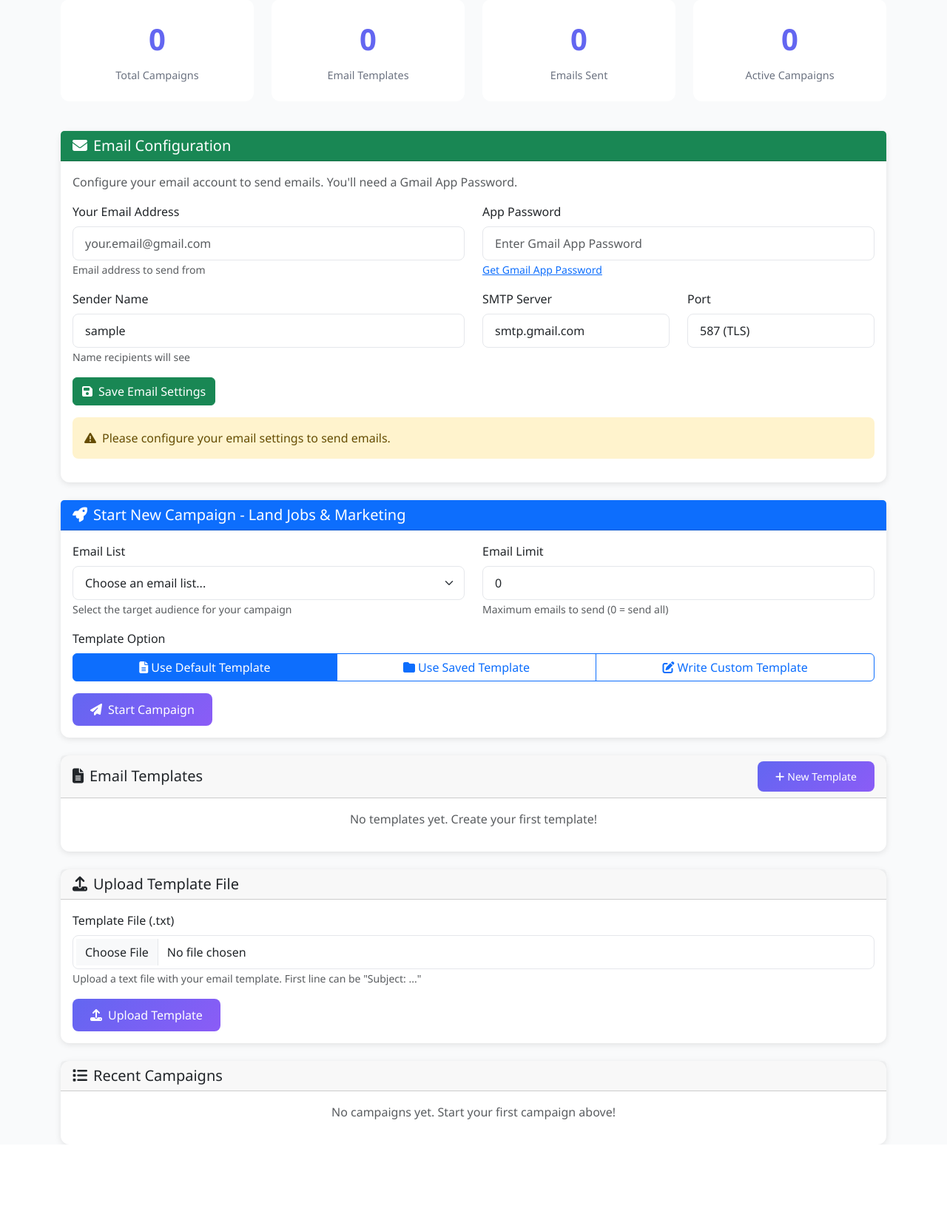
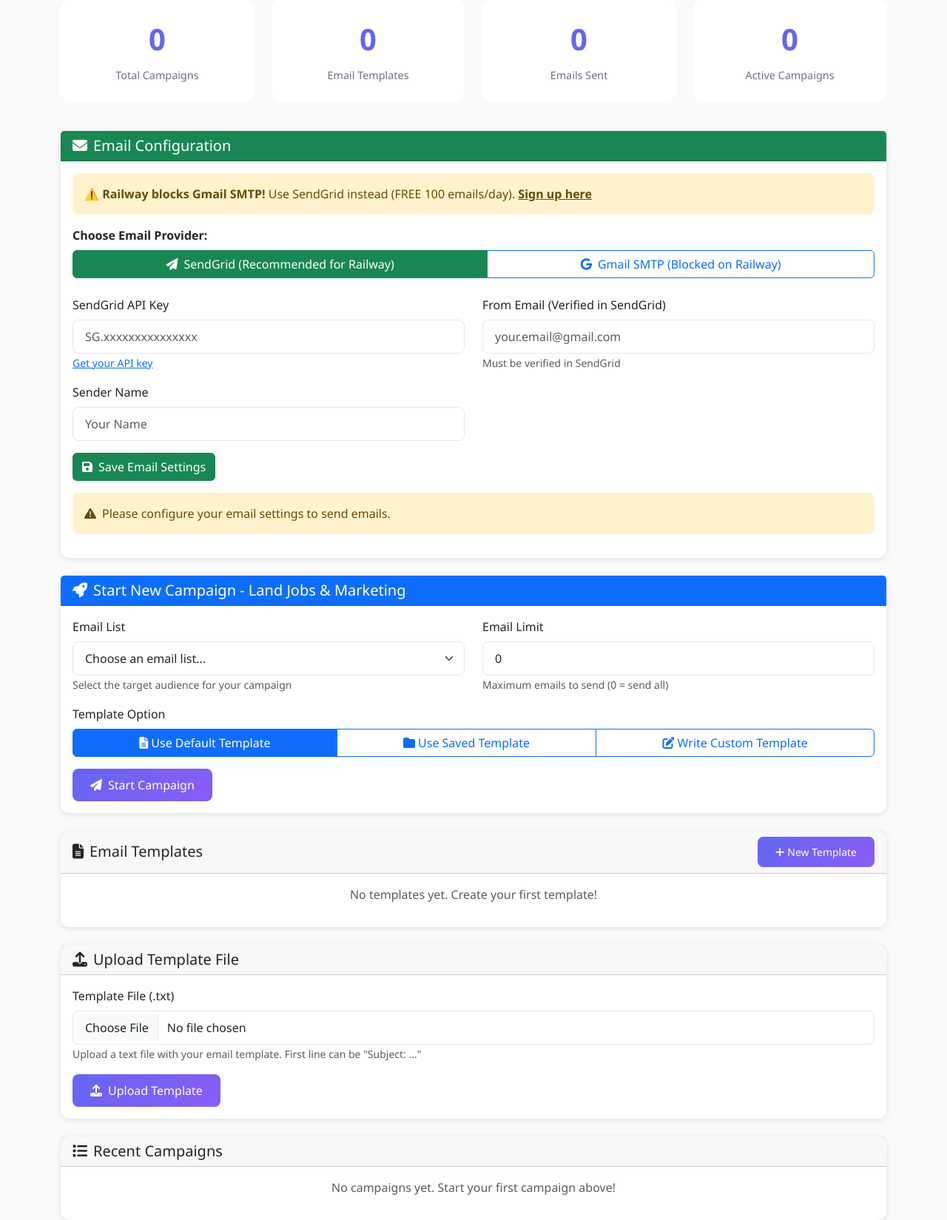
Before and after one commit to umeryk12/emailautomation, a Flask app: page /dashboard in a window 1280 px wide. Shown: the part 285-1934 px from the top of the page at 74% size. Before the commit the page ends 1832 px from the top, so only its background shows below. Run offline with Flask 3, Linux system fonts and the light colour scheme; the visitor is signed in with stand-in values (Sample User, id 1); data that the repository does not hold is empty.

Commit message:
Add SendGrid support - works on Railway without SMTP port blocks

```diff
--- a/app.py
+++ b/app.py
@@ -72,6 +72,8 @@ class User(UserMixin, db.Model):
     smtp_server = db.Column(db.String(100), default='smtp.gmail.com')
     smtp_port = db.Column(db.Integer, default=587)
     sender_name = db.Column(db.String(100), nullable=True)
+    email_provider = db.Column(db.String(20), default='gmail')  # 'gmail' or 'sendgrid'
+    sendgrid_api_key = db.Column(db.String(200), nullable=True)
 
     # Relationships
     templates = db.relationship('EmailTemplate', backref='user', lazy=True, cascade='all, delete-orphan')
@@ -610,24 +612,32 @@ def run_campaign(campaign_id: int):
                     logger.error(f"   Files in directory: {os.listdir('.')}")
                     return
 
-                # Check if user has SMTP credentials configured
-                if not user.smtp_email or not user.smtp_password:
-                    campaign.status = 'failed'
-                    campaign.failed_emails = 1
-                    db.session.commit()
-                    logger.error(f"❌ Campaign {campaign_id} failed: User has not configured SMTP credentials")
-                    logger.error(f"   smtp_email={user.smtp_email}")
-                    logger.error(f"   has_password={bool(user.smtp_password)}")
-                    return
+                # Check if user has email credentials configured (SMTP or SendGrid)
+                if user.email_provider == 'sendgrid':
+                    if not user.sendgrid_api_key or not user.smtp_email:
+                        campaign.status = 'failed'
+                        campaign.failed_emails = 1
+                        db.session.commit()
+                        logger.error(f"❌ Campaign {campaign_id} failed: User has not configured SendGrid credentials")
+                        return
+                else:
+                    if not user.smtp_email or not user.smtp_password:
+                        campaign.status = 'failed'
+                        campaign.failed_emails = 1
+                        db.session.commit()
+                        logger.error(f"❌ Campaign {campaign_id} failed: User has not configured SMTP credentials")
+                        return
 
-                logger.info(f"✅ Campaign {campaign_id}: User SMTP configured: {user.smtp_email}")
+                logger.info(f"✅ Campaign {campaign_id}: Email provider: {user.email_provider}")
 
-                # Create user-specific config using user's SMTP settings
+                # Create user-specific config
                 user_config = {
+                    'email_provider': user.email_provider or 'gmail',
                     'smtp_server': user.smtp_server or 'smtp.gmail.com',
                     'smtp_port': user.smtp_port or 587,
                     'sender_email': user.smtp_email,
                     'sender_password': user.smtp_password,  # User's app password
+                    'sendgrid_api_key': user.sendgrid_api_key,
                     'sender_name': user.sender_name or user.username,
                     'delay_between_emails': 5,
                     'max_emails_per_day': 50,
--- a/requirements.txt
+++ b/requirements.txt
@@ -4,3 +4,4 @@ Flask-Login==0.6.3
 Werkzeug==3.0.1
 gunicorn==21.2.0
 psycopg2-binary==2.9.9
+sendgrid==6.11.0
--- a/templates/dashboard.html
+++ b/templates/dashboard.html
@@ -66,18 +66,64 @@
                 <h5 class="mb-0"><i class="fas fa-envelope me-2"></i>Email Configuration</h5>
             </div>
             <div class="card-body">
+                <div class="alert alert-warning mb-3">
+                    <strong>⚠️ Railway blocks Gmail SMTP!</strong> Use SendGrid instead (FREE 100 emails/day).
+                    <a href="https://signup.sendgrid.com/" target="_blank" class="alert-link">Sign up here</a>
+                </div>
                 <div id="settings-alert"></div>
-                <p class="text-muted mb-3">Configure your email account to send emails. You'll need a Gmail App Password.</p>
+
+                <!-- Email Provider Selection -->
+                <div class="mb-4">
+                    <label class="form-label fw-bold">Choose Email Provider:</label>
+                    <div class="btn-group w-100" role="group">
+                        <input type="radio" class="btn-check" name="email_provider" id="provider_sendgrid" value="sendgrid" checked>
+                        <label class="btn btn-outline-success" for="provider_sendgrid">
+                            <i class="fas fa-paper-plane me-2"></i>SendGrid (Recommended for Railway)
+                        </label>
+
+                        <input type="radio" class="btn-check" name="email_provider" id="provider_gmail" value="gmail">
+                        <label class="btn btn-outline-primary" for="provider_gmail">
+                            <i class="fab fa-google me-2"></i>Gmail SMTP (Blocked on Railway)
+                        </label>
+                    </div>
+                </div>
+
                 <form id="emailSettingsForm">
+                    <!-- SendGrid Settings (shown by default) -->
+                    <div id="sendgrid-settings">
+                        <div class="row">
+                            <div class="col-md-6 mb-3">
+                                <label for="sendgrid_api_key" class="form-label">SendGrid API Key</label>
+                                <input type="password" class="form-control" id="sendgrid_api_key" placeholder="SG.xxxxxxxxxxxxxxx">
+                                <small class="text-muted">
+                                    <a href="https://app.sendgrid.com/settings/api_keys" target="_blank">Get your API key</a>
+                                </small>
+                            </div>
+                            <div class="col-md-6 mb-3">
+                                <label for="sendgrid_from_email" class="form-label">From Email (Verified in SendGrid)</label>
+                                <input type="email" class="form-control" id="sendgrid_from_email" placeholder="your.email@gmail.com">
+                                <small class="text-muted">Must be verified in SendGrid</small>
+                            </div>
+                        </div>
+                        <div class="row">
+                            <div class="col-md-6 mb-3">
+                                <label for="sendgrid_from_name" class="form-label">Sender Name</label>
+                                <input type="text" class="form-control" id="sendgrid_from_name" placeholder="Your Name">
+                            </div>
+                        </div>
+                    </div>
+
+                    <!-- Gmail SMTP Settings (hidden by default) -->
+                    <div id="gmail-settings" style="display: none;">
                         <div class="row">
                             <div class="col-md-6 mb-3">
                                 <label for="smtp_email" class="form-label">Your Email Address</label>
-                            <input type="email" class="form-control" id="smtp_email" placeholder="your.email@gmail.com" required>
+                                <input type="email" class="form-control" id="smtp_email" placeholder="your.email@gmail.com">
                                 <small class="text-muted">Email address to send from</small>
                             </div>
                             <div class="col-md-6 mb-3">
                                 <label for="smtp_password" class="form-label">App Password</label>
-                            <input type="password" class="form-control" id="smtp_password" placeholder="Enter Gmail App Password" required>
+                                <input type="password" class="form-control" id="smtp_password" placeholder="Enter Gmail App Password">
                                 <small class="text-muted">
                                     <a href="https://myaccount.google.com/apppasswords" target="_blank">Get Gmail App Password</a>
                                 </small>
@@ -95,10 +141,11 @@
                             </div>
                             <div class="col-md-3 mb-3">
                                 <label for="smtp_port" class="form-label">Port</label>
-                            <select class="form-control" id="smtp_port" required>
+                                <select class="form-control" id="smtp_port">
                                     <option value="587">587 (TLS)</option>
-                                <option value="465" selected>465 (SSL) - Better for hosting</option>
+                                    <option value="465" selected>465 (SSL)</option>
                                 </select>
+                            </div>
                         </div>
                     </div>
                     <button type="submit" class="btn btn-success">
@@ -390,16 +437,41 @@ $(document).ready(function() {
     // Load email settings
     loadEmailSettings();
 
+    // Toggle between SendGrid and Gmail settings
+    $('input[name="email_provider"]').on('change', function() {
+        const provider = $(this).val();
+        if (provider === 'sendgrid') {
+            $('#sendgrid-settings').show();
+            $('#gmail-settings').hide();
+        } else {
+            $('#sendgrid-settings').hide();
+            $('#gmail-settings').show();
+        }
+    });
+
     // Email settings form
     $('#emailSettingsForm').on('submit', function(e) {
         e.preventDefault();
-        const formData = {
+        const provider = $('input[name="email_provider"]:checked').val();
+        let formData = { email_provider: provider };
+
+        if (provider === 'sendgrid') {
+            formData = {
+                email_provider: 'sendgrid',
+                sendgrid_api_key: $('#sendgrid_api_key').val(),
+                smtp_email: $('#sendgrid_from_email').val(),
+                sender_name: $('#sendgrid_from_name').val()
+            };
+        } else {
+            formData = {
+                email_provider: 'gmail',
                 smtp_email: $('#smtp_email').val(),
                 smtp_password: $('#smtp_password').val(),
                 smtp_server: $('#smtp_server').val(),
                 smtp_port: $('#smtp_port').val(),
                 sender_name: $('#sender_name').val()
             };
+        }
 
         const btn = $(this).find('button[type="submit"]');
         const originalText = btn.html();
```
Also changed, not shown: sendgrid_email.py (added, +87 -0 lines). Lines whose indentation alone changed are shown as unchanged.
